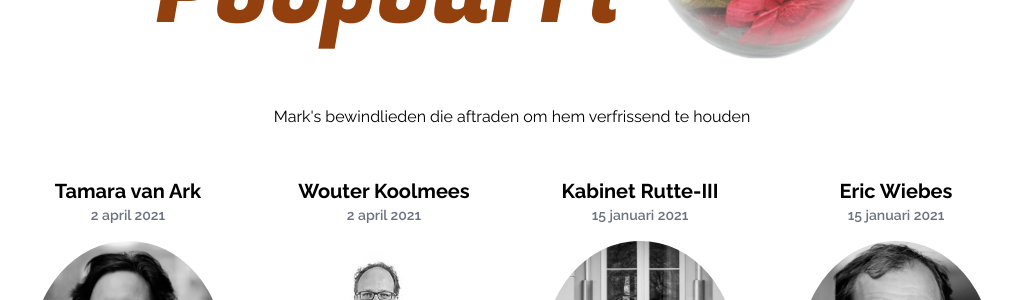
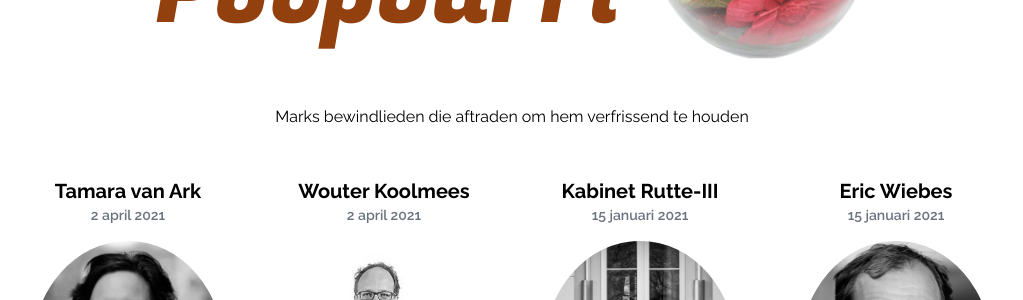
Before and after one commit to jvanhees/ruttes-potpourri, a Jekyll site: the page built from index.html, in a window 1280 px wide and 900 px high. Shown: the part 215-515 px from the top of the window, without its empty margins (128-1151 px from the left). Built offline with Jekyll 4.4.1, drawn with Linux system fonts in a browser that asks for light colours.

Commit message:
Update index.html

```diff
--- a/index.html
+++ b/index.html
@@ -4,7 +4,7 @@
 
 layout: default
 ---
-<h2 class="mt-8 text-center">Mark's bewindlieden die aftraden om hem verfrissend te houden</h2>
+<h2 class="mt-8 text-center">Marks bewindlieden die aftraden om hem verfrissend te houden</h2>
 <div class="flex flex-wrap justify-center">
     {% for casualty in site.data.casualties %}
     <div class="w-48 mx-8 my-4">
```
